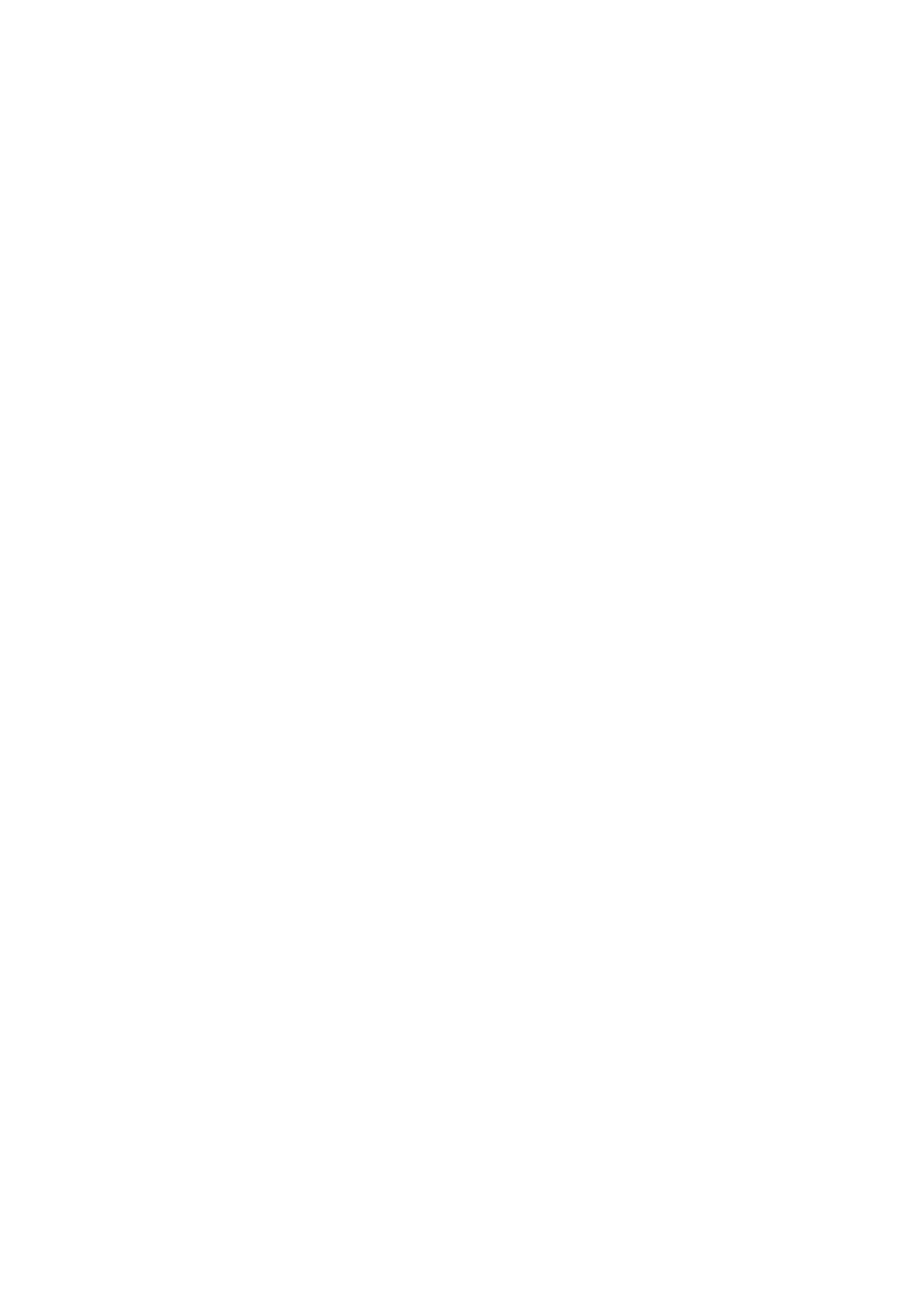
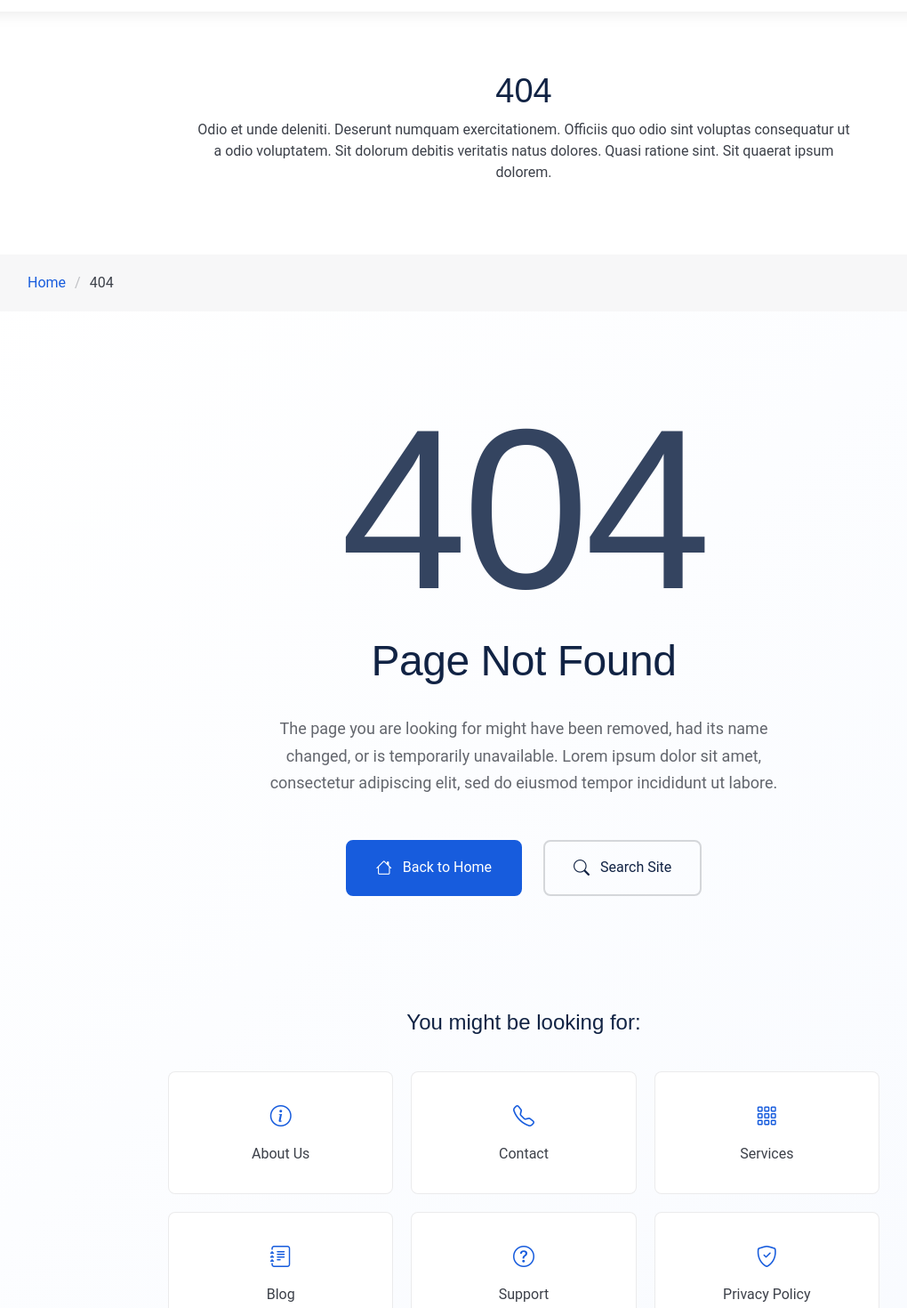
Before and after one commit to Munan95/clinic, a React (Vite) app: page /404 in a window 1280 px wide. Before the commit this address had no page. Shown: the part 100-1570 px from the top of the page at 89% size, without its empty margins (51-1071 px from the left). Before the commit the page ends 800 px from the top, so only its background shows below. Built offline with nearby package versions, Linux system fonts and the light colour scheme.

Commit message:
Update:Content of 404 page

```diff
--- a/src/App.jsx
+++ b/src/App.jsx
@@ -15,6 +15,7 @@ import FaqPage from "./pages/FaqPage";
 import GalleryPage from "./pages/GalleryPage";
 import TermsPage from "./pages/TermsPage";
 import PrivacyPage from "./pages/PrivacyPage";
+import Error404Page from "./pages/Error404Page";
 
 function App() {
   useEffect(() => {
@@ -40,6 +41,7 @@ function App() {
         <Route path='/testimonials' Component={GalleryPage} />
         <Route path='/terms' Component={TermsPage} />
         <Route path='/privacy' Component={PrivacyPage} />
+        <Route path='/404' Component={Error404Page} />
       </Routes>
     </Router>
   );
--- /dev/null
+++ b/src/components/Error404.jsx
@@ -0,0 +1,73 @@
+const Error404 = () => {
+    return (
+        <section id="error-404" className="error-404 section">
+            <div className="container" data-aos="fade-up" data-aos-delay={100}>
+                <div className="row justify-content-center">
+                    <div className="col-lg-8 text-center">
+                        <div className="error-number" data-aos="zoom-in" data-aos-delay={200}>
+                            404
+                        </div>
+                        <h1 className="error-title" data-aos="fade-up" data-aos-delay={300}>
+                            Page Not Found
+                        </h1>
+                        <p
+                            className="error-description"
+                            data-aos="fade-up"
+                            data-aos-delay={400}
+                        >
+                            The page you are looking for might have been removed, had its name
+                            changed, or is temporarily unavailable. Lorem ipsum dolor sit amet,
+                            consectetur adipiscing elit, sed do eiusmod tempor incididunt ut
+                            labore.
+                        </p>
+                        <div className="error-actions" data-aos="fade-up" data-aos-delay={500}>
+                            <a href="/" className="btn-primary">
+                                <i className="bi bi-house" />
+                                Back to Home
+                            </a>
+                            <a href="#!" className="btn-secondary">
+                                <i className="bi bi-search" />
+                                Search Site
+                            </a>
+                        </div>
+                    </div>
+                </div>
+                <div className="row justify-content-center mt-5">
+                    <div className="col-lg-10">
+                        <div className="helpful-links" data-aos="fade-up" data-aos-delay={600}>
+                            <h3>You might be looking for:</h3>
+                            <div className="links-grid">
+                                <a href="#!" className="link-item">
+                                    <i className="bi bi-info-circle" />
+                                    <span>About Us</span>
+                                </a>
+                                <a href="#!" className="link-item">
+                                    <i className="bi bi-telephone" />
+                                    <span>Contact</span>
+                                </a>
+                                <a href="#!" className="link-item">
+                                    <i className="bi bi-grid-3x3-gap" />
+                                    <span>Services</span>
+                                </a>
+                                <a href="#!" className="link-item">
+                                    <i className="bi bi-journal-text" />
+                                    <span>Blog</span>
+                                </a>
+                                <a href="#!" className="link-item">
+                                    <i className="bi bi-question-circle" />
+                                    <span>Support</span>
+                                </a>
+                                <a href="#!" className="link-item">
+                                    <i className="bi bi-shield-check" />
+                                    <span>Privacy Policy</span>
+                                </a>
+                            </div>
+                        </div>
+                    </div>
+                </div>
+            </div>
+        </section>
+    )
+};
+
+export default Error404;
--- /dev/null
+++ b/src/components/Error404PageTitle.jsx
@@ -0,0 +1,33 @@
+const Error404PageTitle = () => {
+    return (
+        <div className="page-title">
+            <div className="heading">
+                <div className="container">
+                    <div className="row d-flex justify-content-center text-center">
+                        <div className="col-lg-8">
+                            <h1 className="heading-title">404</h1>
+                            <p className="mb-0">
+                                Odio et unde deleniti. Deserunt numquam exercitationem. Officiis quo
+                                odio sint voluptas consequatur ut a odio voluptatem. Sit dolorum
+                                debitis veritatis natus dolores. Quasi ratione sint. Sit quaerat
+                                ipsum dolorem.
+                            </p>
+                        </div>
+                    </div>
+                </div>
+            </div>
+            <nav className="breadcrumbs">
+                <div className="container">
+                    <ol>
+                        <li>
+                            <a href="index.html">Home</a>
+                        </li>
+                        <li className="current">404</li>
+                    </ol>
+                </div>
+            </nav>
+        </div>
+    )
+};
+
+export default Error404PageTitle;
--- a/src/components/Header.jsx
+++ b/src/components/Header.jsx
@@ -101,7 +101,7 @@ const Header = () => {
                     <Link to='/privacy'>Privacy</Link>
                   </li>
                   <li>
-                    <Link to='404.html'>404</Link>
+                    <Link to='/404'>404</Link>
                   </li>
                 </ul>
               </li>
--- /dev/null
+++ b/src/pages/Error404Page.jsx
@@ -0,0 +1,23 @@
+import Header from "../components/Header";
+import Footer from "../components/Footer";
+import Error404PageTitle from "../components/Error404PageTitle";
+import Error404 from "../components/Error404";
+
+const Error404Page = () => {
+  return (
+    <>
+      {/* Header */}
+      <Header />
+
+      <main className='main'>
+        <Error404PageTitle />
+        <Error404 />
+      </main>
+
+      {/* Footer */}
+      <Footer />
+    </>
+  )
+};
+
+export default Error404Page;
```
